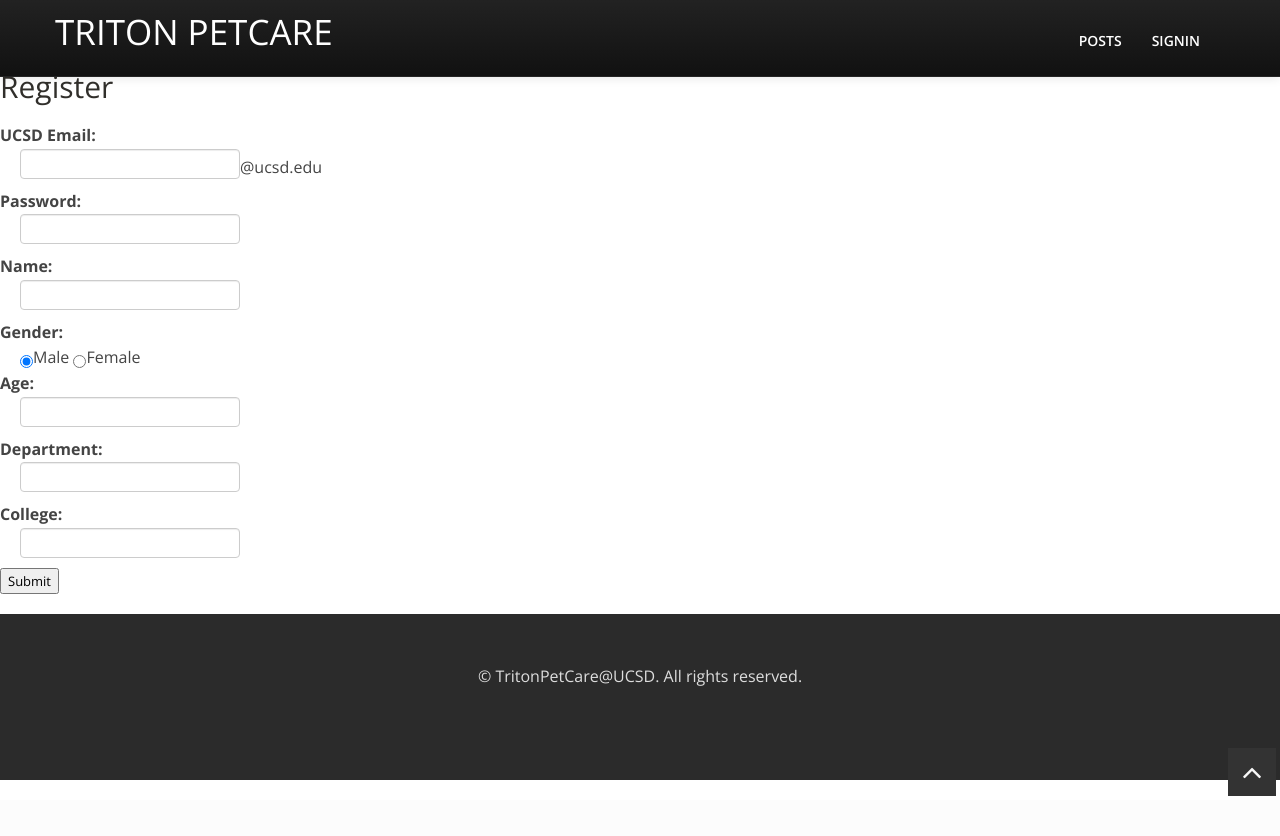
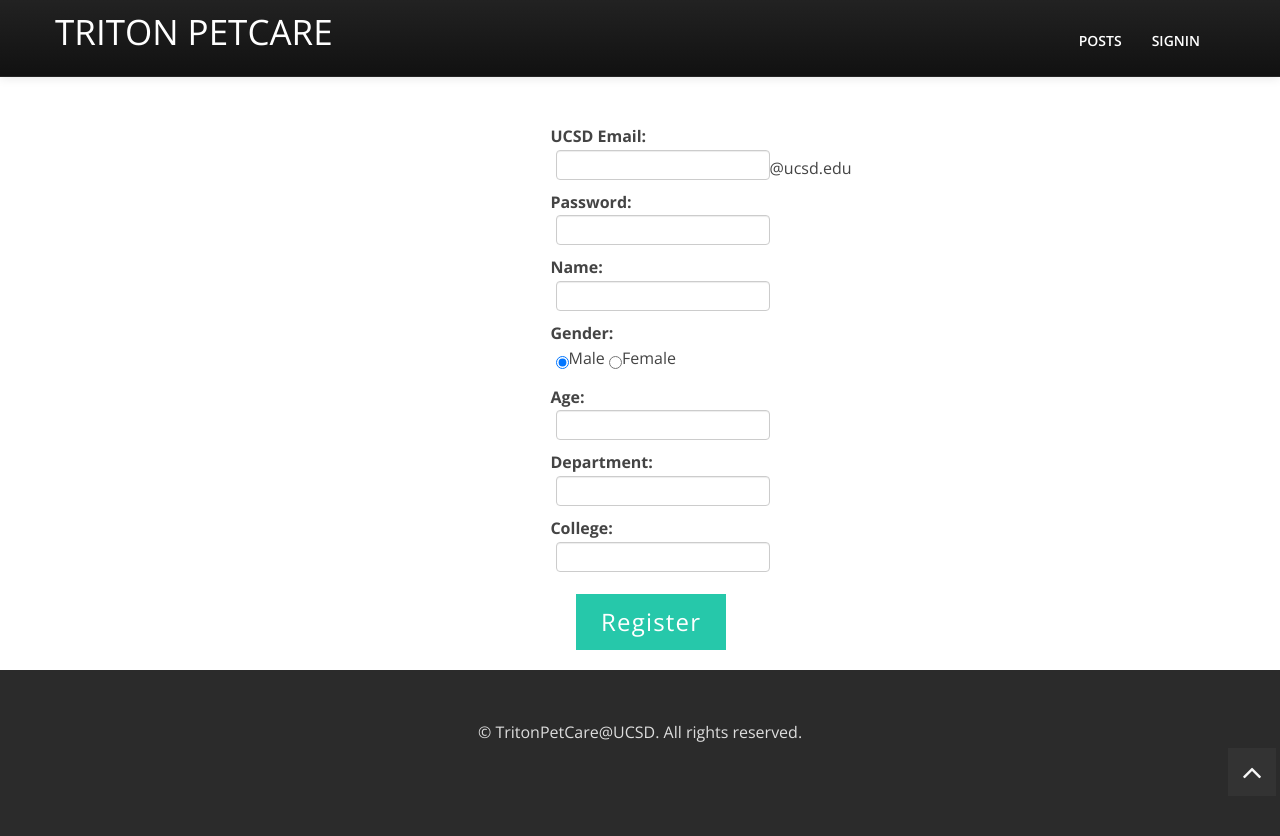
Before and after one commit to UCSD-CSE-210/tritonPetCare, a Flask app: page /register in a window 1280 px wide. Before the commit the page ends 796 px from the top, so only its background shows below. Run offline with Flask 2, Linux system fonts and the light colour scheme; some libraries are stand-ins or nearby versions.

Commit message:
optimize login.html

```diff
--- a/PetCare/templates/register.html
+++ b/PetCare/templates/register.html
@@ -1,26 +1,25 @@
 {% extends "layout.html" %}
 {% block body %}
-  <h2>Register</h2>
   {% if error %}<p class=error><strong>Error:</strong> {{ error }}{% endif %}
   <form action="{{ url_for('PetCare.register') }}" method=post>
     <dl>
-      <dt>UCSD Email:
-      <dd><input type=text name=email>@ucsd.edu
-      <dt>Password:
-      <dd><input type=password name=password>
-      <dt>Name:
-      <dd><input type=text name=name>
-      <dt>Gender:
+      <dt style="width: 200px; margin-left: 43%; margin-top: 5%">UCSD Email:
+      <dd><input type=text name=email style="width: 200px; margin-left: 42.5%">@ucsd.edu
+      <dt style="width: 200px; margin-left: 43%;">Password:
+      <dd><input type=password name=password style="width: 200px; margin-left: 42.5%">
+      <dt style="width: 200px; margin-left: 43%;">Name:
+      <dd><input type=text name=name style="width: 200px; margin-left: 42.5%">
+      <dt style="width: 200px; margin-left: 43%;">Gender:
       <dd>
-        <input type=radio name=gender value=1 checked>Male
-        <input type=radio name=gender value=0>Female
-      <dt>Age:
-      <dd><input type=number name=age>
-      <dt>Department:
-      <dd><input type=text name=department>
-      <dt>College:
-      <dd><input type=text name=college>
-      <dt><input type=submit value=Submit>
+        <input type=radio name=gender value=1 checked style="margin-left: 42.5%">Male
+        <input type=radio name=gender value=0 >Female
+      <dt style="width: 200px; margin-left: 43%; margin-top: 1%">Age:
+      <dd><input type=number name=age style="width: 200px; margin-left: 42.5%">
+      <dt style="width: 200px; margin-left: 43%;">Department:
+      <dd><input type=text name=department style="width: 200px; margin-left: 42.5%">
+      <dt style="width: 200px; margin-left: 43%;">College:
+      <dd><input type=text name=college style="width: 200px; margin-left: 42.5%">
+      <dt><input type=submit value=Register style="width: 150px; margin-left: 45%; margin-top: 1%" class="btn btn-large btn-theme">
     </dl>
   </form>
 {% endblock %}
```
